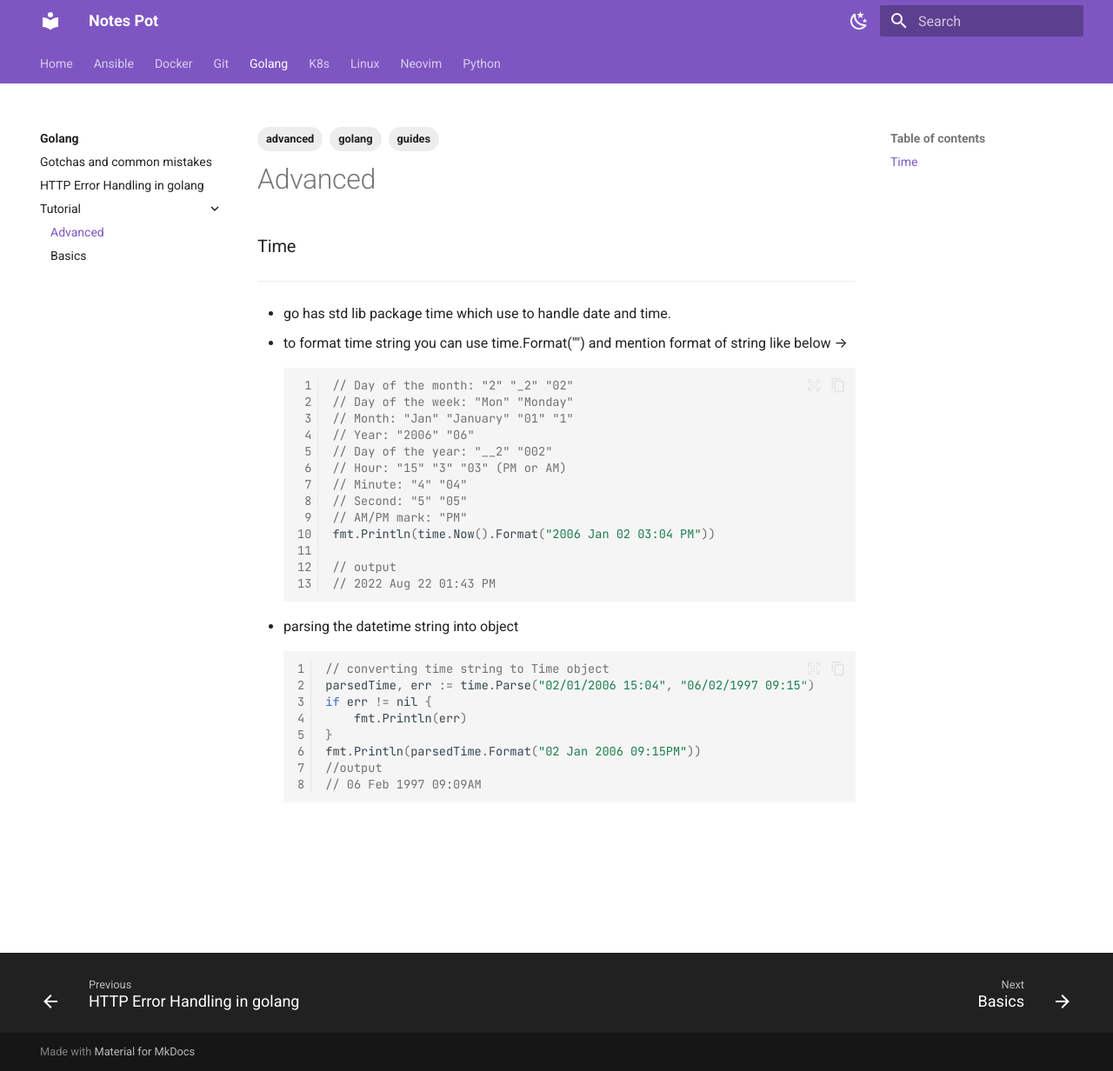
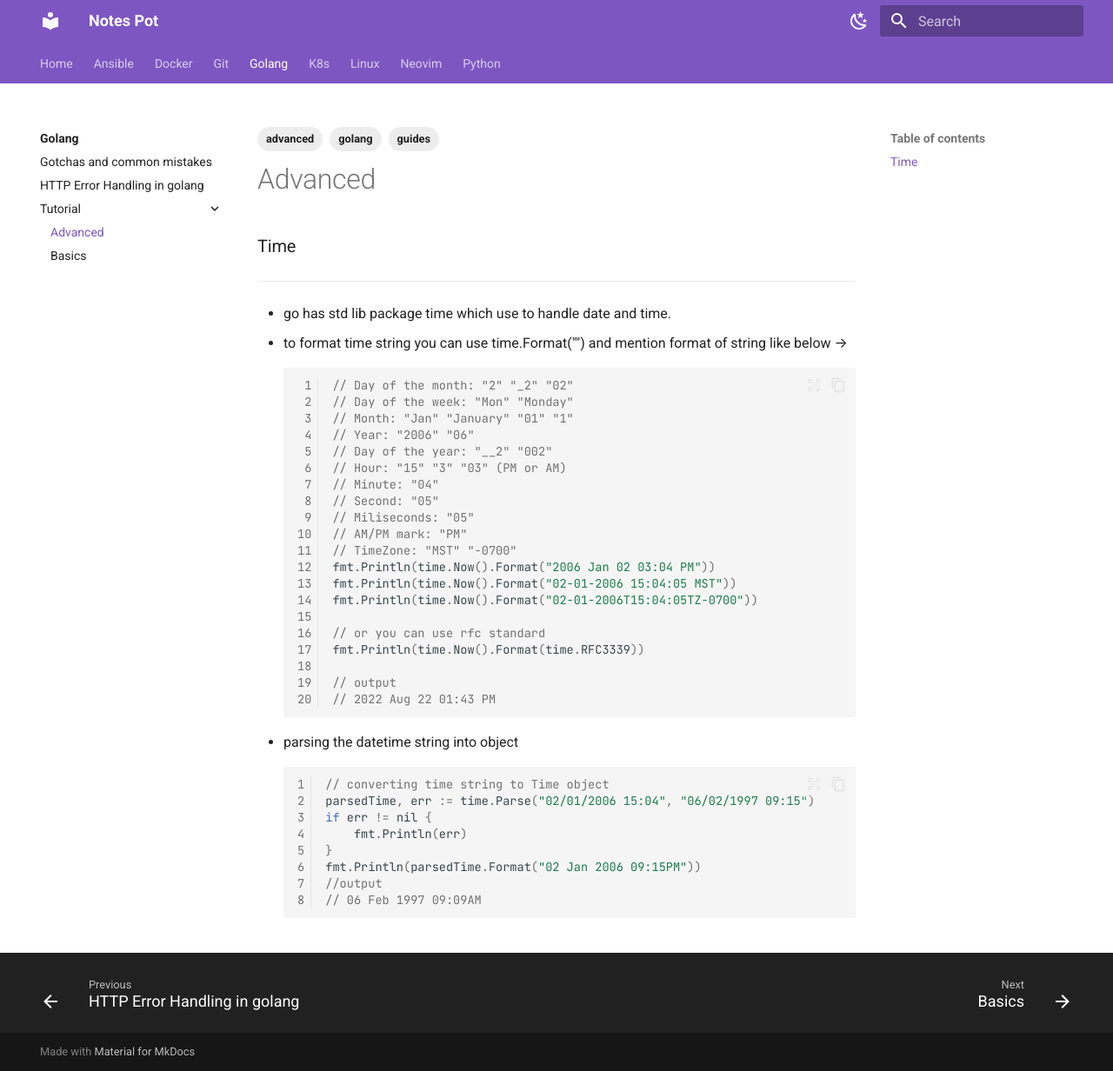
Before and after one commit to jayesh6297/knowledge-pot, an MkDocs documentation site: the page built from docs/Golang/tutorial/advanced.md, in a window 1280 px wide and 1232 px high. Shown: the whole window at 87% size. Built offline with MkDocs 1.6.1 and Material for MkDocs 9.7.7, drawn with Linux system fonts in a browser that asks for light colours.

Commit message:
corrected golang time tutorial

```diff
--- a/docs/Golang/tutorial/advanced.md
+++ b/docs/Golang/tutorial/advanced.md
@@ -16,10 +16,17 @@ tags:
 // Year: "2006" "06"
 // Day of the year: "__2" "002"
 // Hour: "15" "3" "03" (PM or AM)
-// Minute: "4" "04"
-// Second: "5" "05"
+// Minute: "04"
+// Second: "05"
+// Miliseconds: "05"
 // AM/PM mark: "PM"
+// TimeZone: "MST" "-0700"
 fmt.Println(time.Now().Format("2006 Jan 02 03:04 PM"))
+fmt.Println(time.Now().Format("02-01-2006 15:04:05 MST"))
+fmt.Println(time.Now().Format("02-01-2006T15:04:05TZ-0700"))
+
+// or you can use rfc standard
+fmt.Println(time.Now().Format(time.RFC3339))
 
 // output
 // 2022 Aug 22 01:43 PM
```
